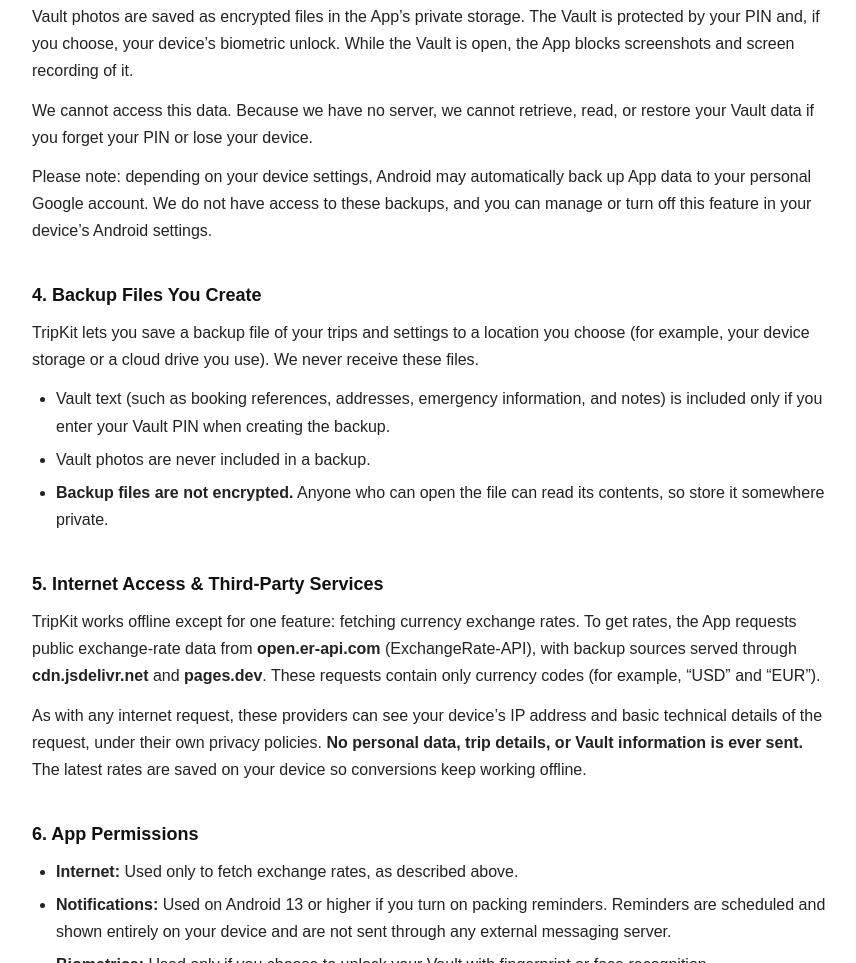
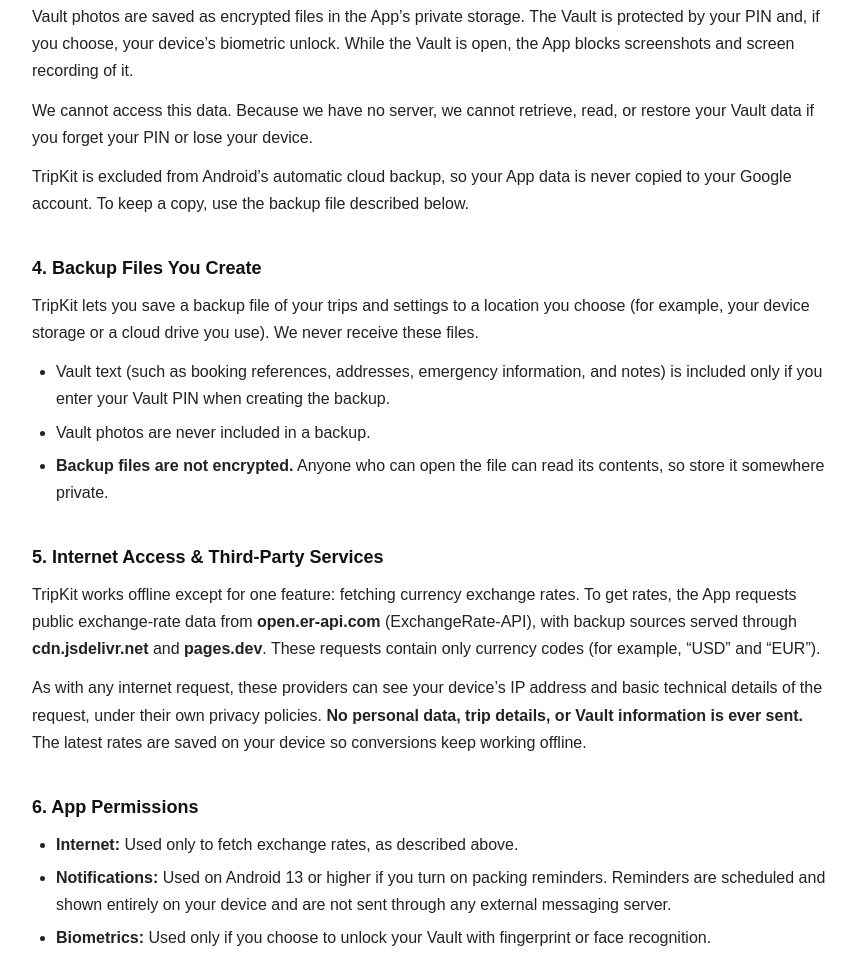
Before and after one commit to buildsbyYD/builds-by-yd-legal, a plain HTML site: page tripkit/privacy.html in a window 1280 px wide. Shown: the part 802-1765 px from the top of the page, without its empty margins (208-1064 px from the left). Drawn offline with Linux system fonts and the light colour scheme.

Commit message:
Update privacy.html

```diff
--- a/tripkit/privacy.html
+++ b/tripkit/privacy.html
@@ -69,7 +69,7 @@
   </ul>
   <p>Vault photos are saved as encrypted files in the App&rsquo;s private storage. The Vault is protected by your PIN and, if you choose, your device&rsquo;s biometric unlock. While the Vault is open, the App blocks screenshots and screen recording of it.</p>
   <p>We cannot access this data. Because we have no server, we cannot retrieve, read, or restore your Vault data if you forget your PIN or lose your device.</p>
-  <p>Please note: depending on your device settings, Android may automatically back up App data to your personal Google account. We do not have access to these backups, and you can manage or turn off this feature in your device&rsquo;s Android settings.</p>
+  <p>TripKit is excluded from Android&rsquo;s automatic cloud backup, so your App data is never copied to your Google account. To keep a copy, use the backup file described below.</p>
 
   <h2>4. Backup Files You Create</h2>
   <p>TripKit lets you save a backup file of your trips and settings to a location you choose (for example, your device storage or a cloud drive you use). We never receive these files.</p>
```
